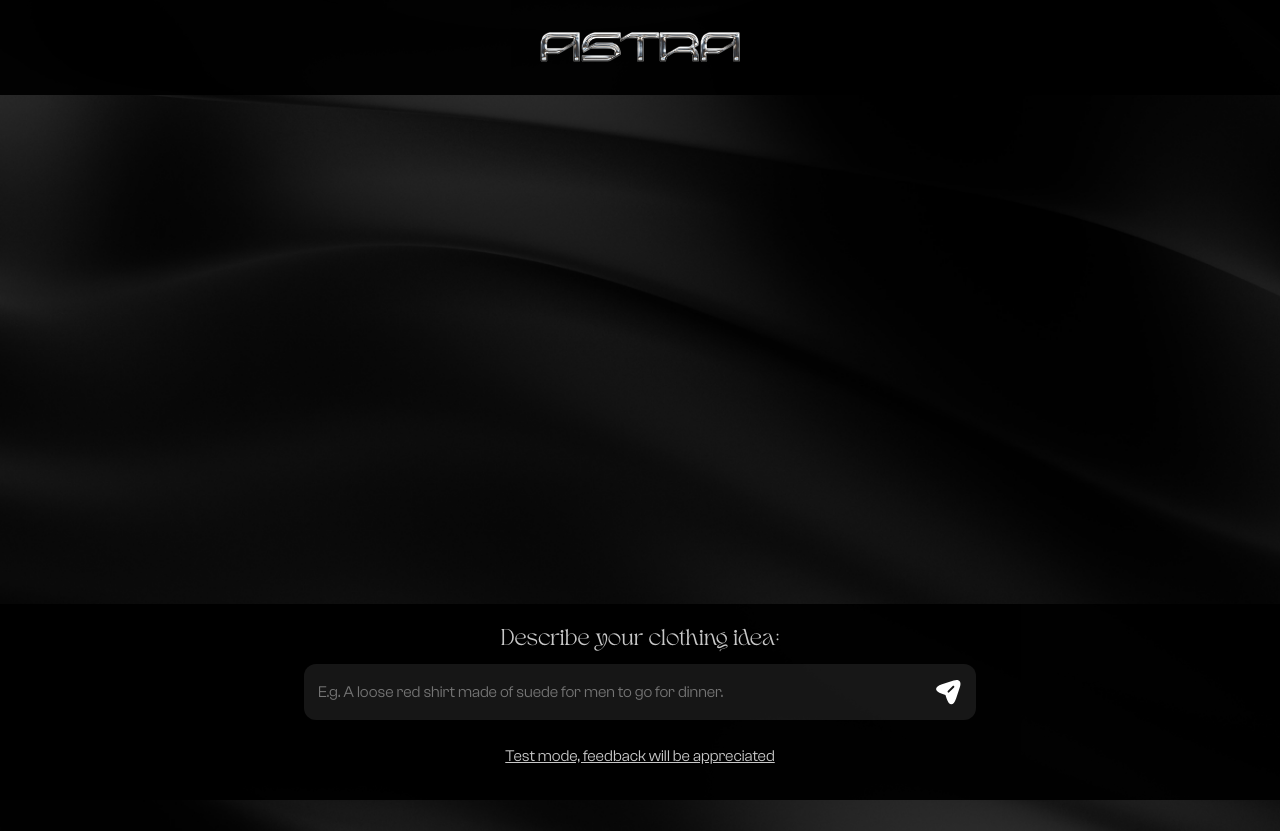
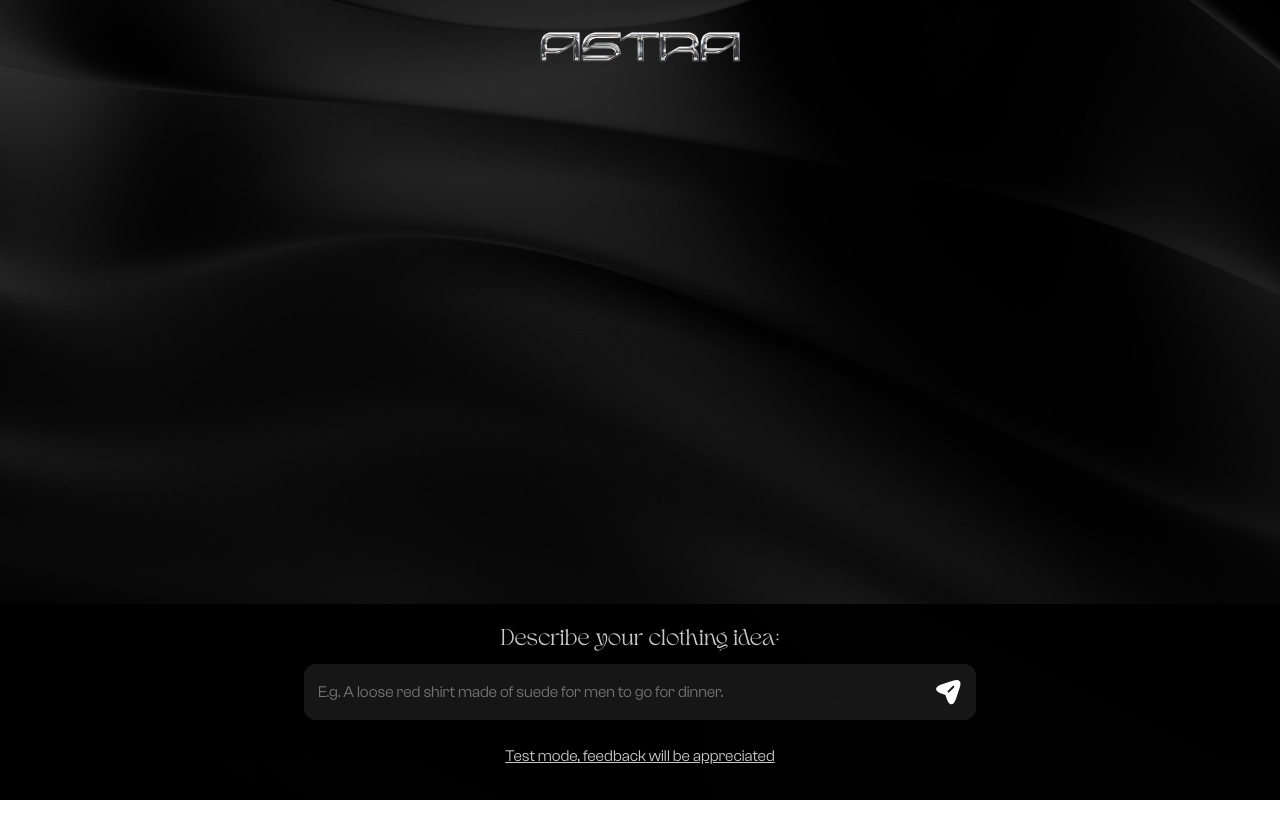
Before and after one commit to o-theophilus/astra_gen, a SvelteKit app in the folder frontend/: page / in a window 1280 px wide. After the commit the page ends 800 px from the top, so only its background shows below. Built offline with nearby package versions, Linux system fonts and the light colour scheme.

Commit message:
better ui nav

```diff
--- a/frontend/src/routes/+page.svelte
+++ b/frontend/src/routes/+page.svelte
@@ -7,7 +7,6 @@
 	let history = [];
 	let error = {};
 	let down_height;
-	let nav_height;
 
 	$: if ($portal) {
 		if (!('error' in $portal)) {
@@ -21,11 +20,11 @@
 </script>
 
 <section class="page">
-	<nav bind:clientHeight={nav_height}>
-		<img src="/image/logo.png" alt="" />
-	</nav>
+	<section class="scrolller" style:--down_height="{down_height}px">
+		<nav>
+			<img src="/image/logo.png" alt="" />
+		</nav>
 
-	<section class="scrolller" style:--scroller_height="{down_height + nav_height}px">
 		{#each history as x}
 			<div class="gen">
 				<div class="block">
@@ -73,23 +72,16 @@
 	}
 
 	nav {
-		position: sticky;
-		top: 0;
-
 		display: flex;
 		justify-content: center;
-
 		padding: var(--sp3);
-
-		z-index: 1;
-		background-color: rgba(0, 0, 0, 0.95);
 	}
 	img {
 		width: 100%;
 		max-width: 200px;
 	}
 	.scrolller {
-		min-height: calc(100vh - var(--scroller_height));
+		min-height: calc(100vh - var(--down_height));
 	}
 	.down {
 		position: sticky;
```
